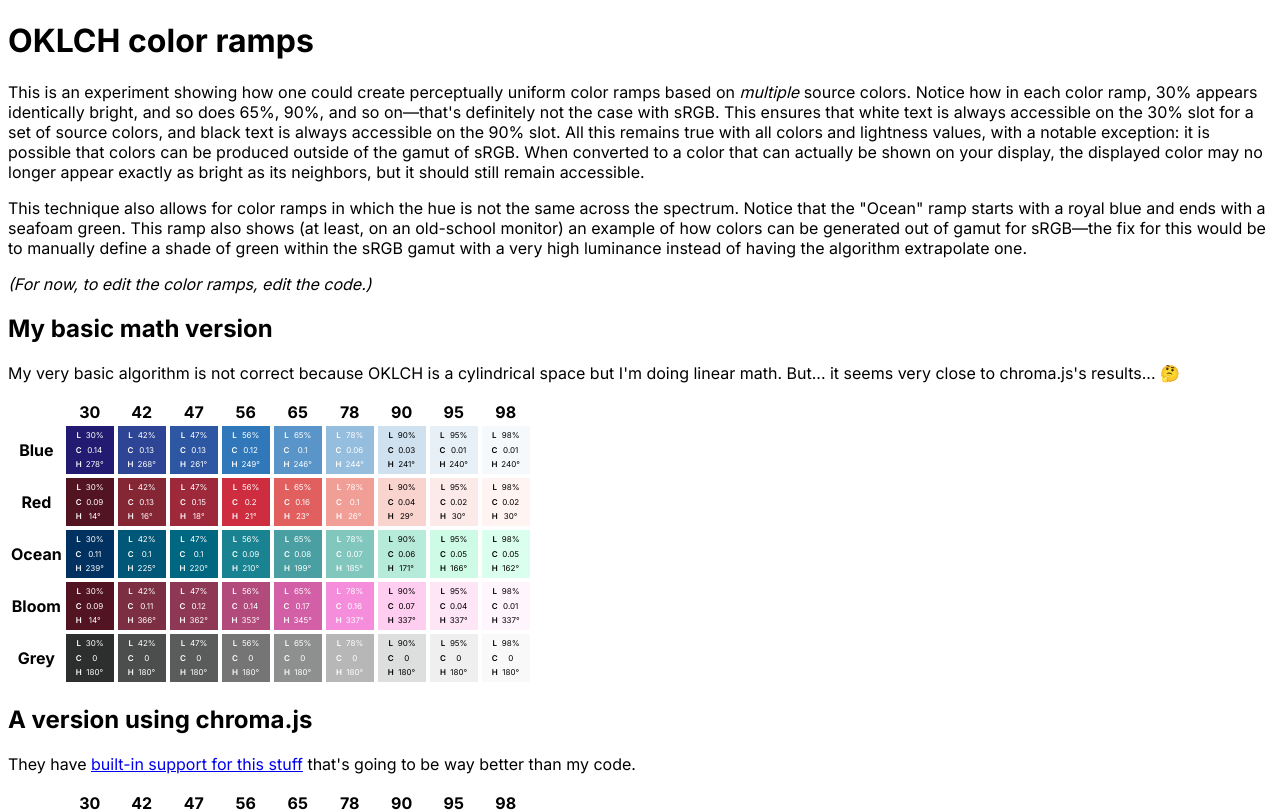
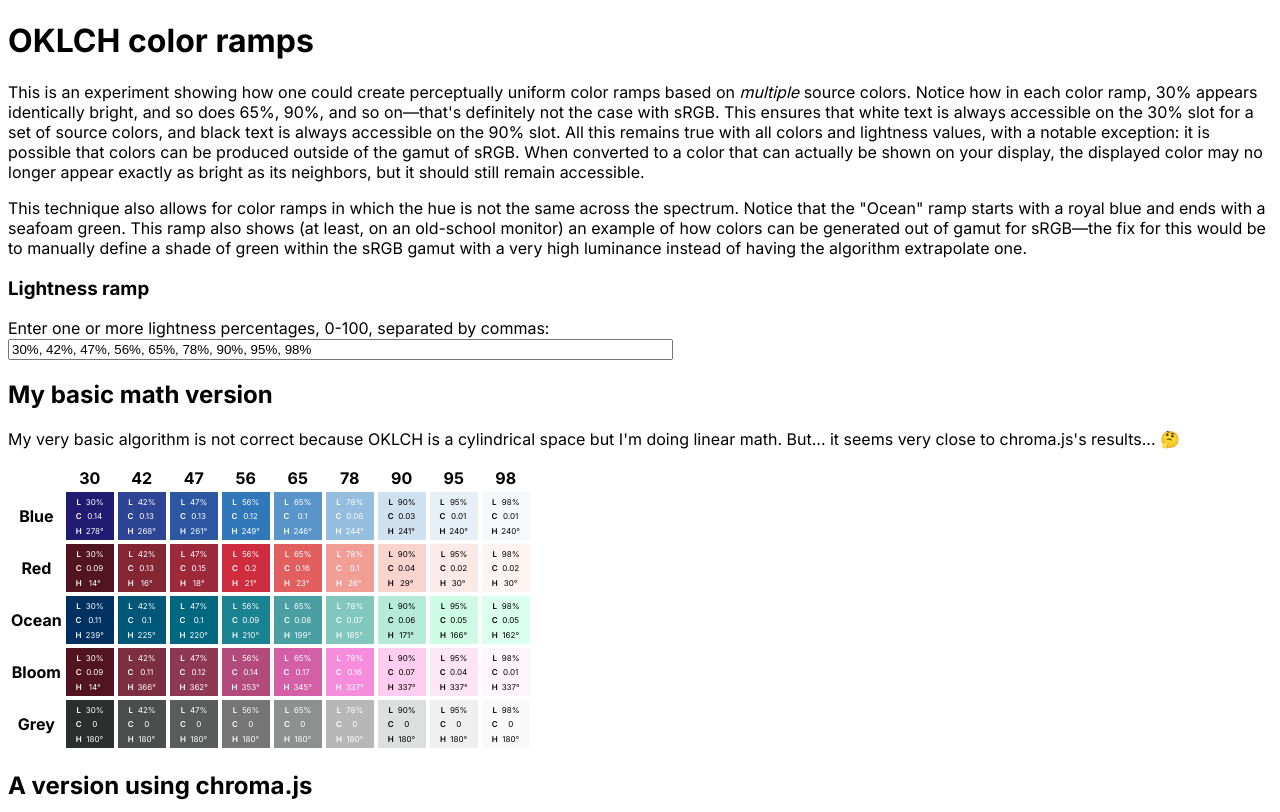
Before and after one commit to TravisSpomer/oklch, a Next.js app: page / in a window 1280 px wide. Shown: the top 812 px of the page. Built offline with nearby package versions, Linux system fonts and the light colour scheme.

Commit message:
Custom lightness ramps

```diff
--- a/src/app/page.tsx
+++ b/src/app/page.tsx
@@ -1,5 +1,5 @@
 "use client"
-import { useComputed, useSignal, useSignals } from "@preact/signals-react/runtime"
+import { useComputed, useSignal, useSignalEffect, useSignals } from "@preact/signals-react/runtime"
 import chroma from 'chroma-js'
 
 import { oklchColorToCss, type OklchColor } from "./OklchColor"
@@ -47,7 +47,9 @@ export default function Home() {
 
 	// These lightness values come from a draft color scheme I set up previously.
 	// They should probably instead be calculated using gamma.
+	const lightnessesString = useSignal("30%, 42%, 47%, 56%, 65%, 78%, 90%, 95%, 98%")
 	const lightnesses = useSignal([ .30, .42, .47, .56, .65, .78, .90, .95, .98 ])
+	useSignalEffect(() => { lightnesses.value = parseLightnesses(lightnessesString.value) || lightnesses.value })
 
 	const colorsManualMethod = useComputed<OklchColor[][]>(() => {
 		return ramps.value.map(ramp => createColorRampManually(ramp.baseColors, lightnesses.value))
@@ -66,7 +68,12 @@ export default function Home() {
 			<h1>OKLCH color ramps</h1>
 			<p>This is an experiment showing how one could create perceptually uniform color ramps based on <em>multiple</em> source colors. Notice how in each color ramp, 30% appears identically bright, and so does 65%, 90%, and so on—that's definitely not the case with sRGB. This ensures that white text is always accessible on the 30% slot for a set of source colors, and black text is always accessible on the 90% slot. All this remains true with all colors and lightness values, with a notable exception: it is possible that colors can be produced outside of the gamut of sRGB. When converted to a color that can actually be shown on your display, the displayed color may no longer appear exactly as bright as its neighbors, but it should still remain accessible.</p>
 			<p>This technique also allows for color ramps in which the hue is not the same across the spectrum. Notice that the "Ocean" ramp starts with a royal blue and ends with a seafoam green. This ramp also shows (at least, on an old-school monitor) an example of how colors can be generated out of gamut for sRGB—the fix for this would be to manually define a shade of green within the sRGB gamut with a very high luminance instead of having the algorithm extrapolate one.</p>
-			<p><em>(For now, to edit the color ramps, edit the code.)</em></p>
+			<h3>Lightness ramp</h3>
+			<label>
+				Enter one or more lightness percentages, 0-100, separated by commas:
+				<br />
+				<input type="text" value={lightnessesString.value} onChange={ev => lightnessesString.value = ev.target.value} size={80} />
+			</label>
 			<h2>My basic math version</h2>
 			<p>My very basic algorithm is not correct because OKLCH is a cylindrical space but I'm doing linear math. But... it seems very close to chroma.js's results... 🤔</p>
 			<table>
@@ -116,7 +123,22 @@ export default function Home() {
 				</tbody>
 			</table>
 		</main>
-	);
+	)
+}
+
+function parseLightnesses(input: string): number[] | null {
+	try {
+		const percentStrings = input.split(",").map(string => string.trim()).filter(string => !!string)
+		console.log("percentStrings:", percentStrings)
+		const numbers = percentStrings.map(string => parseInt(string, 10)).filter(number => !isNaN(number)).map(number => number < 0 ? 0 : number > 100 ? 1 : number / 100)
+		numbers.sort()
+		console.log("numbers:", numbers)
+		return numbers.length ? numbers : [.50]
+	}
+	catch (ex) {
+		console.error(ex)
+		return null
+	}
 }
 
 function createColorRampManually(baseColors: OklchColor[], lightnesses: number[]): OklchColor[] {
@@ -193,7 +215,8 @@ function createColorRampUsingCss(baseColors: OklchColor[], lightnesses: number[]
 
 function createColorWithLightnessUsingCss(sortedBaseColors: readonly OklchColor[], lightness: number): string {
 	// Find the darkest base color that is lighter than this one.
-	const nextIndex = sortedBaseColors.findIndex(other => other.lightness > lightness)
+	let nextIndex = sortedBaseColors.findIndex(other => other.lightness > lightness)
+	if (nextIndex < 0) nextIndex = sortedBaseColors.length - 1
 	const prev = sortedBaseColors[nextIndex - 1]
 	const next = sortedBaseColors[nextIndex]
 	const proportionOfNext = (lightness - prev.lightness) / (next.lightness - prev.lightness)
```
